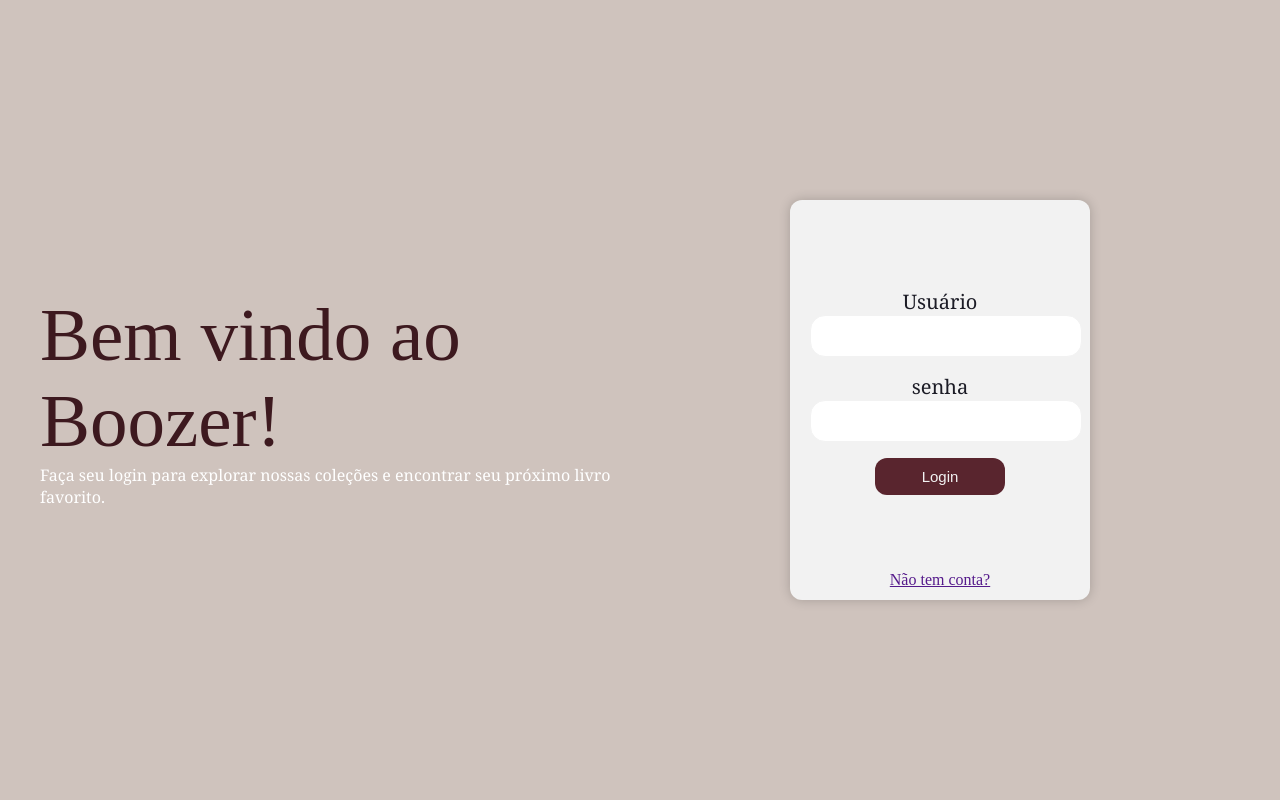
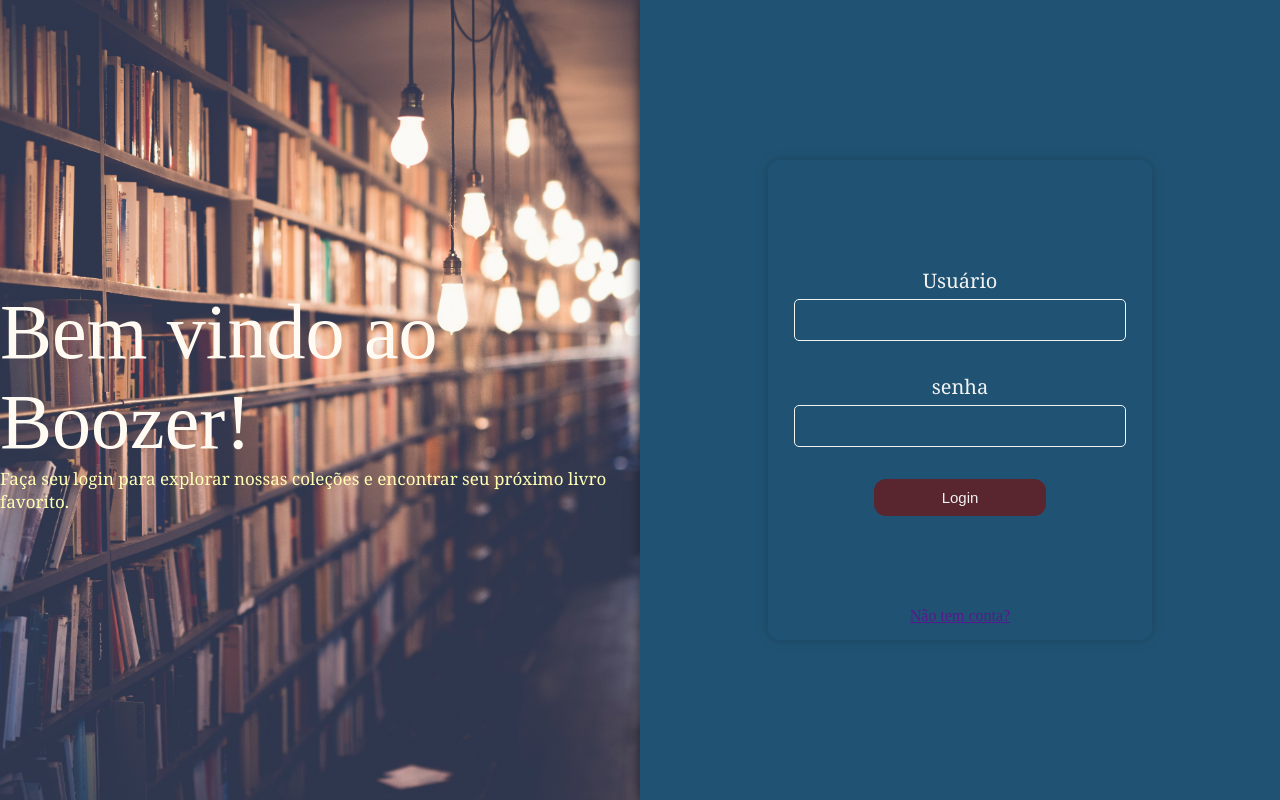
Before and after one commit to Omigaass/INDEV_BOOZER, a PHP site: page /HTML/ABRE_LOGIN.HTML in a window 1280 px wide. Run offline with PHP 8.4, Linux system fonts and the light colour scheme; some web fonts are replaced.

Commit message:
BOOZER-V0.02

```diff
--- a/CSS/ABRE_LOGIN.CSS
+++ b/CSS/ABRE_LOGIN.CSS
@@ -1,50 +1,54 @@
 .fullscreen{
     width: 100%;
     height: 100vh;
-    background-color: var(--marrom-light);
 }
 
-.text_sec{
-    width: calc(100% - 10vh);
+.main_sec{
+    width: 100%;
     height: 100%;
     display: flex;
     align-items: center;
     justify-content: space-between;
 }
 
-.right_sec{
+.left_sec{
     width: 50%;
-    height: 50%;
+    height: 100%;
     display: flex;
     flex-direction: column;
     align-items: center;
     justify-content: center;
+    background-image: url(../IMG/library_background3.jpg);
+    background-size: cover;
+    background-repeat: no-repeat;
+    background-position: center;
 }
 
 .title{
-    font-size: 75px;
+    font-size: 78px;
     font-family: BilboSwashCapsRegular;
-    color: var(--vinho-dark);
+    color: var(--bege-light);
 }
 
 .subtitle{
-    font-size: 16px;
+    font-size: 17px;
     font-family: Cambria, Cochin, Georgia, Times, 'Times New Roman', serif;
-    color: var(--claro-light);
+    color: var(--softcolor09);
 }
 
-.left_sec{
+.right_sec{
     width: 50%;
-    height: 50%;
+    height: 100%;
     display: flex;
-    flex-direction: column;
+    justify-content: center;
     align-items: center;
+    background-color: var(--azul-quente);
+    box-shadow: 0 0 12px 0px var(--preto-light);
 }
 
 .login_sec{
-    width: 50%;
-    height: 100%;
-    background-color: var(--claro);
+    width: 60%;
+    height: 60%;
     border-radius: 12px;
     display: flex;
     flex-direction: column;
@@ -62,21 +66,25 @@
 
 .textfield{
     width: 100%;
-    margin-bottom: 2vh;
+    margin-bottom: 4vh;
     text-align: center;
+    display: flex;
+    flex-direction: column;
 }
 
 .textfield label{
     font-size: 20px;
     font-family: Cambria, Cochin, Georgia, Times, 'Times New Roman', serif;
-    color: var(--preto);
+    color: var(--claro);
+    padding-bottom: 5px;
 }
 
 .textfield input{
-    width: 100%;
+    width: 40vh;
     height: 5vh;
+    background-color: var(--azul-quente);
     border: 1px solid var(--claro);
-    border-radius: 15px;
+    border-radius: 5px;
     padding: 0px 0px 0px 10px;
 }
 
--- a/CSS/MAIN.CSS
+++ b/CSS/MAIN.CSS
@@ -49,18 +49,80 @@
     /** ████████████████████████ */
 
     --claro: #f2f2f2;
-    --claro-light: #FFFFFF;
-    --claro-dark: #CCCCCC;
+    --claro-light: #f5f5f5;
+    --claro-dark: #e0e0e0;
 
     /** ████████████████████████ */
 
     --azul: #3598DC;
     --azul-light: #64ABE8;
     --azul-dark: #1E6DBA;
+    --azul-frio: #5BC2D9;
+    --azul-morno: #4E8DA6;
+    --azul-quente: #205373;
+    --azul-escuro: #223440;
 
     /** ████████████████████████ */
 
     --marrom: #B4A09C;
     --marrom-light: #CFC3BD;
     --marrom-dark: #8D7B76;
+
+    /** ████████████████████████ */
+
+    --softcolor01: #D4f0f0;
+    --strongcolor01: #66c2c2;
+
+    --softcolor02: #A2E1DB;
+    --strongcolor02: #00a7a0;
+
+    --softcolor03: #8FCACA;
+    --strongcolor03: #1f8b8a;
+
+    --softcolor04: #CCE2CB;
+    --strongcolor04: #52b66a;
+
+    --softcolor05: #B6CFB6;
+    --strongcolor05: #33994f;
+
+    --softcolor06: #97C1A9;
+    --strongcolor06: #0b9576;
+
+    --softcolor07: #ABDEE6;
+    --strongcolor07: #06b5e0;
+
+    --softcolor08: #CBAACB;
+    --strongcolor08: #9b48a0;
+
+    --softcolor09: #FFFFB5;
+    --strongcolor09: #fffc6a;
+
+    --softcolor10: #FFCCB6;
+    --strongcolor10: #ff9e54;
+
+    --softcolor11: #F3B0C3;
+    --strongcolor11: #f5627c;
+
+    --softcolor12: #FF968A;
+    --strongcolor12: #ff2c0f;
+
+    --softcolor13: #FFAEA5;
+    --strongcolor13: #ff6b52;
+
+    --softcolor14: #FFC5BF;
+    --strongcolor14: #ffa188;
+
+    --softcolor15: #FFD8BE;
+    --strongcolor15: #ffbb78;
+
+    --softcolor16: #FFC8A2;
+    --strongcolor16: #ff9333;
+
+    --softcolor17: #cfa1c9;
+    --strongcolor17: #8b1f70;
+
+    --softcolor18: #9c7b9a;
+    --strongcolor18: #61164e;
+
+    /** ████████████████████████ */
 }
--- a/HTML/ABRE_LOGIN.HTML
+++ b/HTML/ABRE_LOGIN.HTML
@@ -10,12 +10,12 @@
 </head>
 <body>
     <div class="fullscreen">
-        <main class="text_sec">
-            <div class="right_sec">
+        <main class="main_sec">
+            <div class="left_sec">
                 <span class="title">Bem vindo ao Boozer!</span>
                 <span class="subtitle">Faça seu login para explorar nossas coleções e encontrar seu próximo livro favorito.</span>
             </div>
-            <div class="left_sec">
+            <div class="right_sec">
                 <div class="login_sec">
                     <form action="" class="login_card">
                         <div class="textfield">
```
Also changed, not shown: IMG/library_background2.jpg (added), IMG/library_background3.jpg (added), 1 other file.
